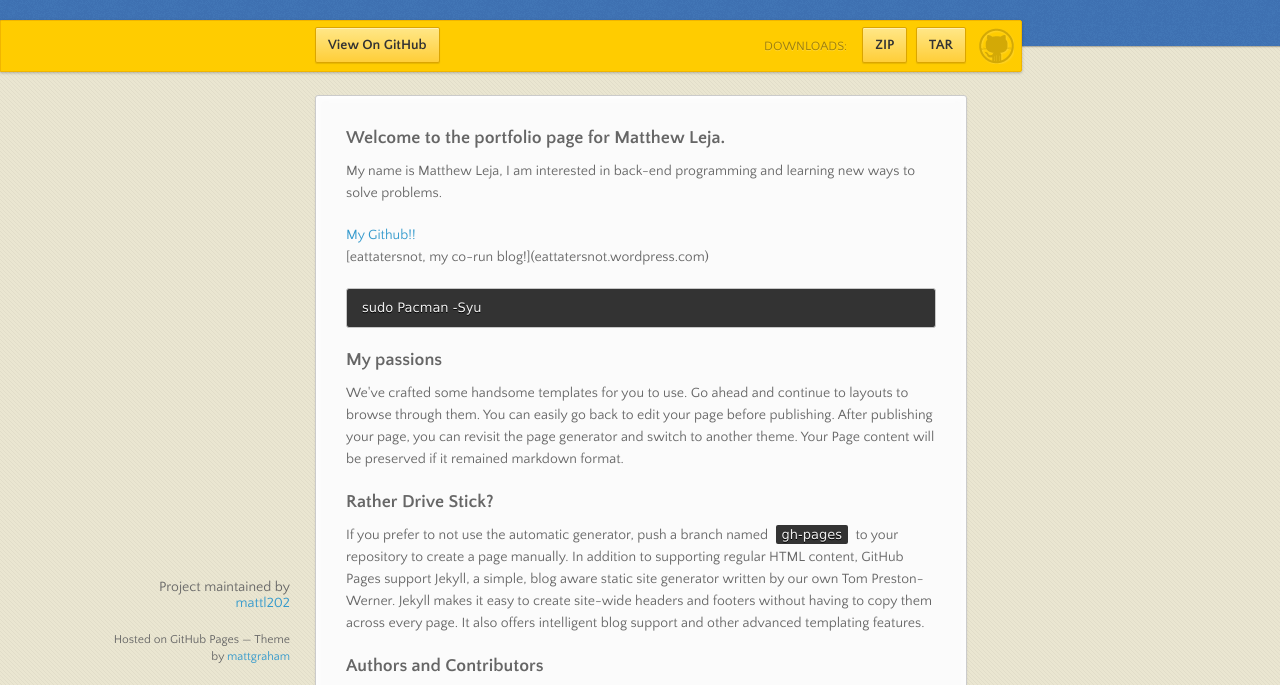
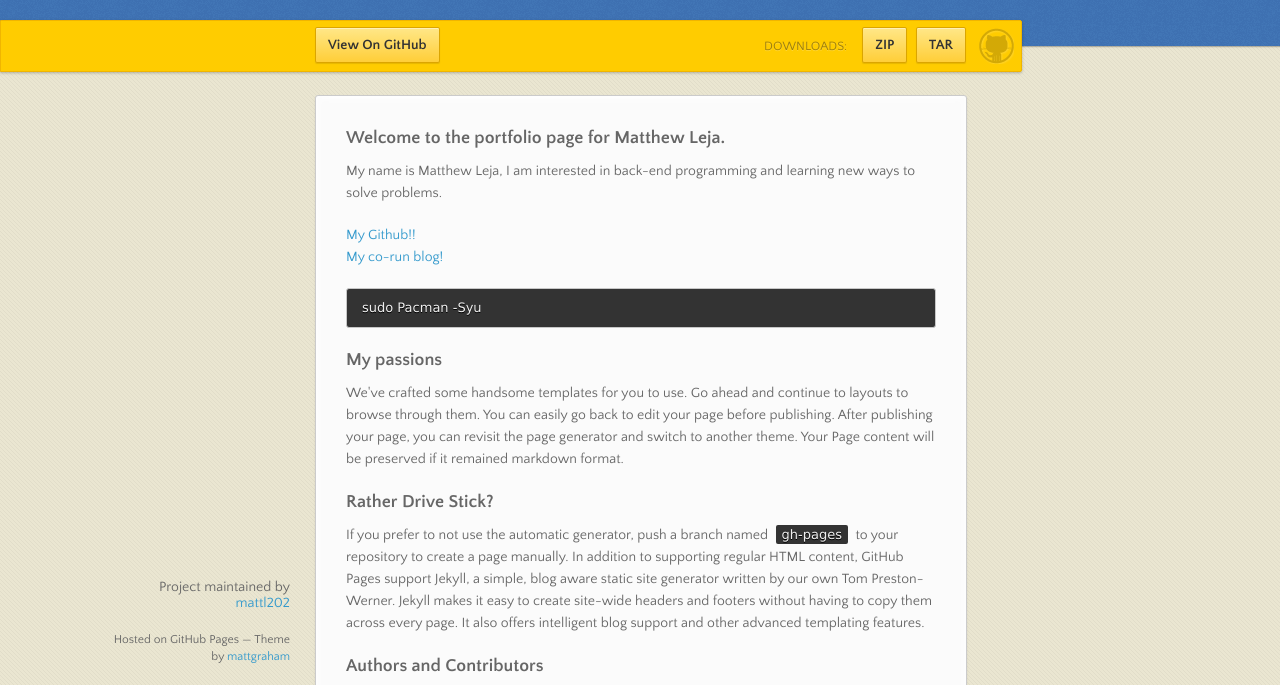
Before and after one commit to mattl202/mygithubpage, a plain HTML site: page index.html in a window 1280 px wide. Shown: the part 95-780 px from the top of the page. Drawn offline with nearby package versions, Linux system fonts and the light colour scheme.

Commit message:
Update index.html

```diff
--- a/index.html
+++ b/index.html
@@ -44,7 +44,7 @@
 
 <p>My name is Matthew Leja, I am interested in back-end programming and learning new ways to solve problems.</p>
 <p><a href="https://github.com/mattl202" target="_blank">My Github!!</a><br />
-[eattatersnot, my co-run blog!](eattatersnot.wordpress.com)</p>
+<a href="https://eattatersnot.wordpress.com" target="_blank">My co-run blog!</a></p>
 
 <pre><code>sudo Pacman -Syu
 </code></pre>
```
